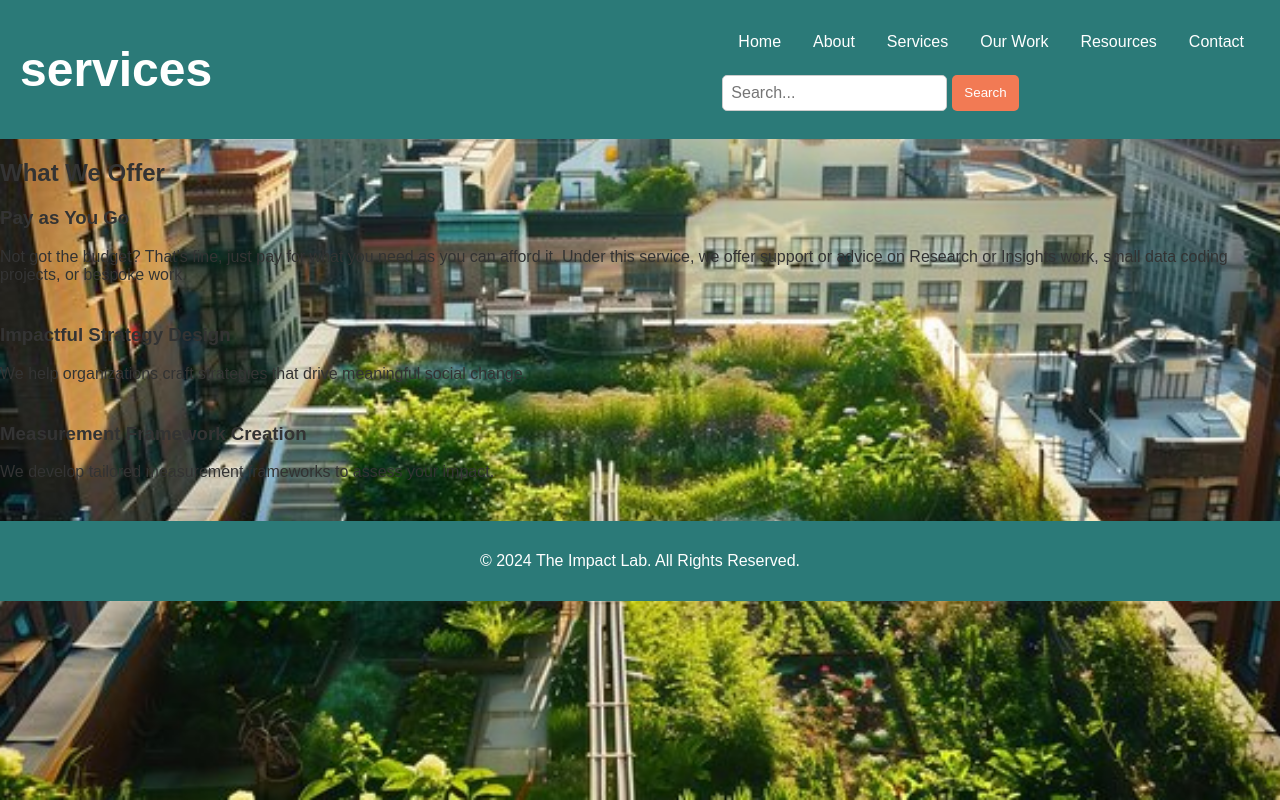
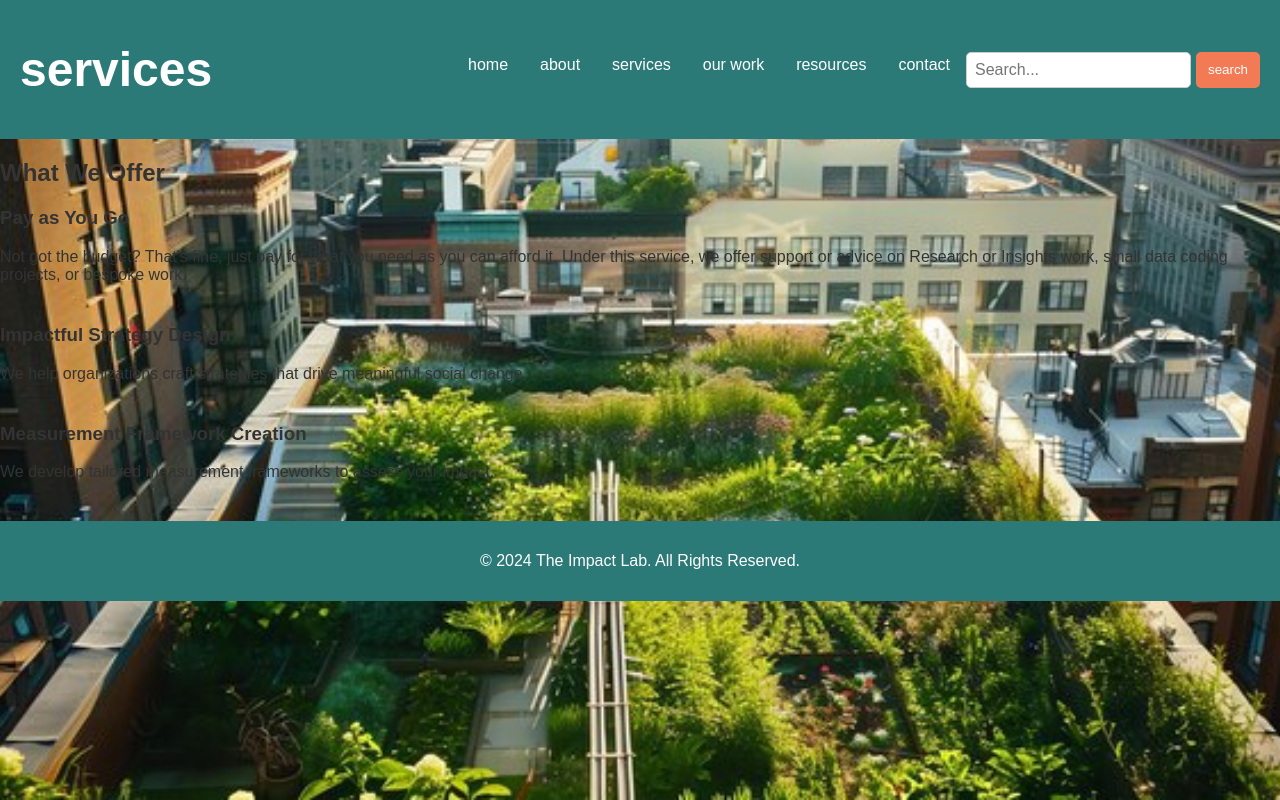
Before and after one commit to rmiemczyk/theimpactlab, a plain HTML site: page services.html in a window 1280 px wide. Drawn offline with Linux system fonts and the light colour scheme; a script that the page names is missing.

Commit message:
Update services.html

```diff
--- a/services.html
+++ b/services.html
@@ -17,19 +17,20 @@
 
 <header>
     <h1>services</h1>
+
     <nav>
         <ul>
-            <li><a href="index.html">Home</a></li>
-            <li><a href="about.html">About</a></li>
-            <li><a href="services.html">Services</a></li>
-            <li><a href="work.html">Our Work</a></li>
-            <li><a href="resources.html">Resources</a></li>
-            <li><a href="contact.html">Contact</a></li>
+            <li><a href="index.html">home</a></li>
+            <li><a href="about.html">about</a></li>
+            <li><a href="services.html">services</a></li>
+            <li><a href="work.html">our work</a></li>
+            <li><a href="resources.html">resources</a></li>
+            <li><a href="contact.html">contact</a></li>
+                <form class="search-form" action="/search" method="GET">
+        <input type="text" name="query" placeholder="Search..." required>
+        <button type="submit">search</button>
+    </form>
         </ul>
-        <form class="search-form" action="/search" method="GET">
-            <input type="text" name="query" placeholder="Search..." required>
-            <button type="submit">Search</button>
-        </form>
     </nav>
 </header>
 
```
